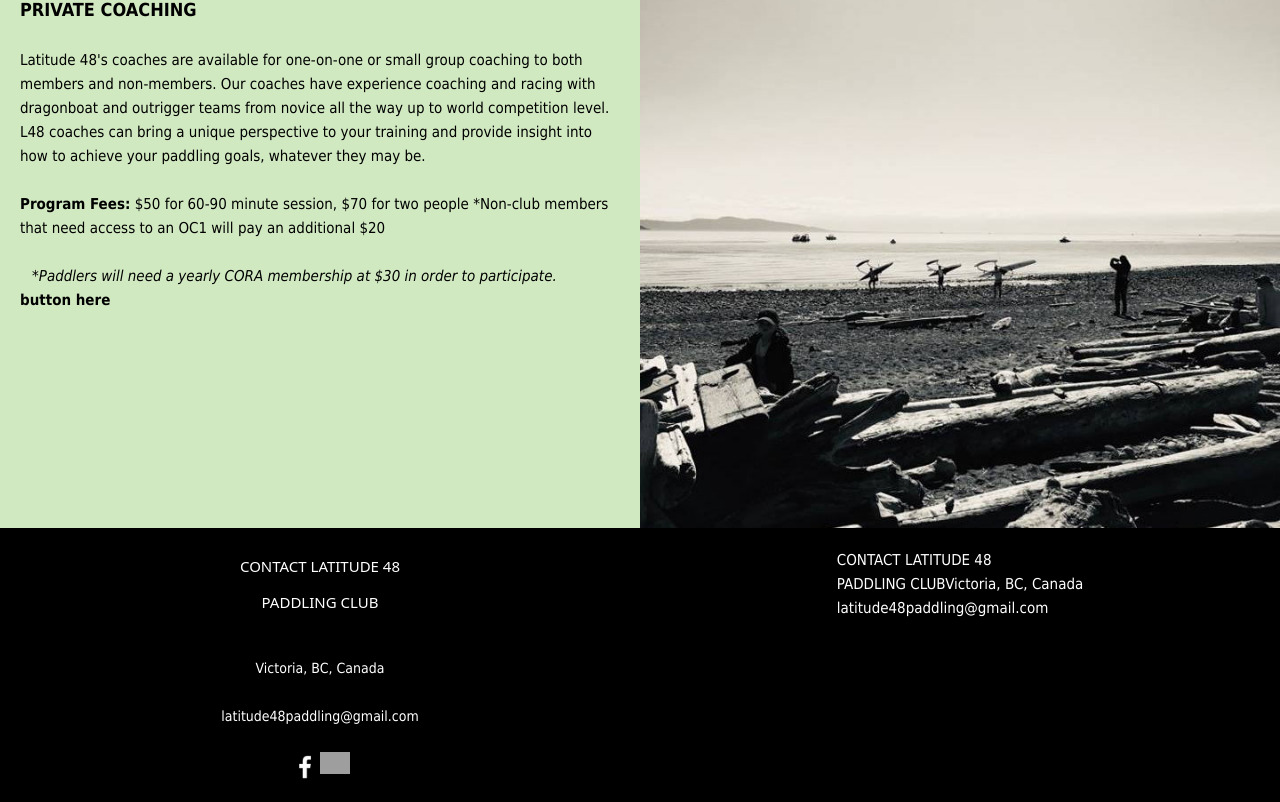
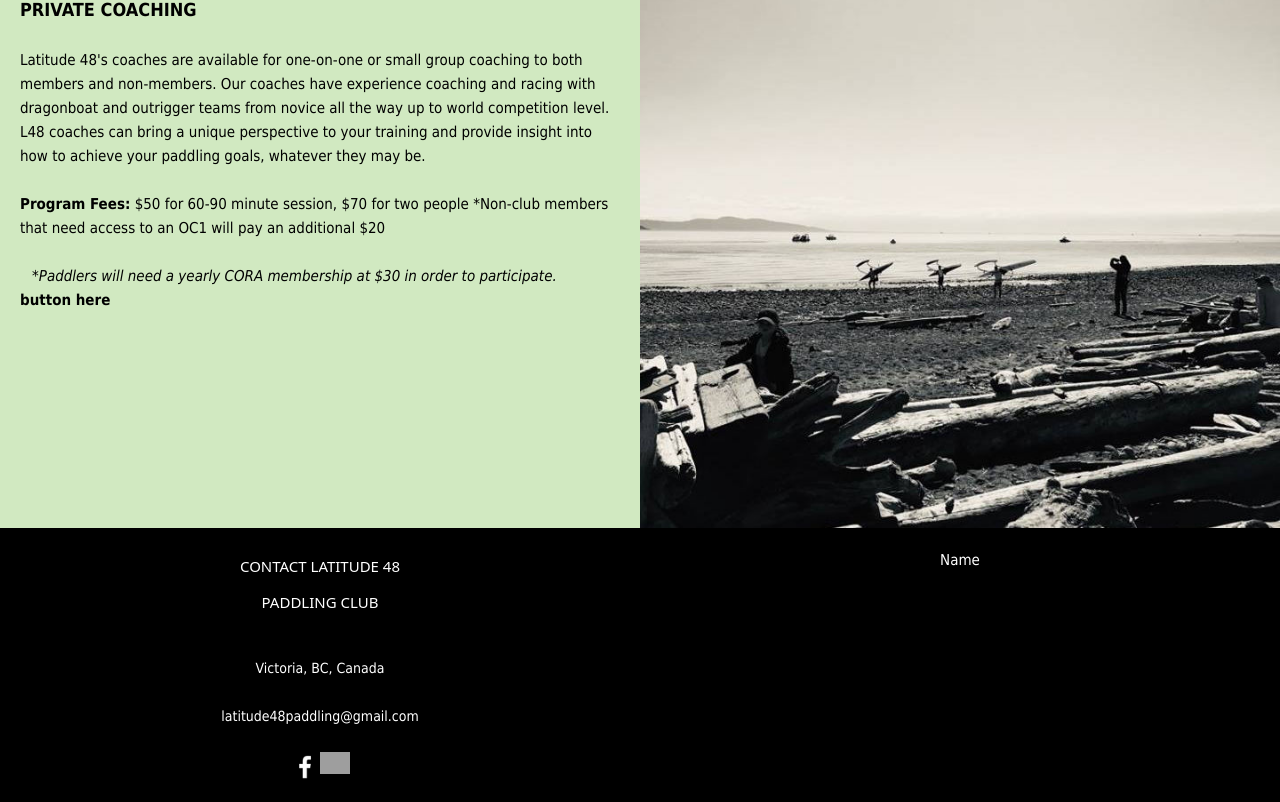
Before and after one commit to Megan-Lowe/L48-web-app, a Next.js app: page / in a window 1280 px wide. Shown: the part 3288-4090 px from the top of the page. Built offline with nearby package versions, Linux system fonts and the light colour scheme; grey boxes are pictures that could not be loaded.

Commit message:
Contact Form Partial added to Grid

```diff
--- /dev/null
+++ b/src/components/partial/ContactFormPartial/ContactFormPartial.tsx
@@ -0,0 +1,12 @@
+import Text from "#components/base/Text";
+import Link from "next/link";
+
+export default function ContactFormPartial() {
+  return (
+    <>
+      <div>
+        <Text>Name</Text>
+      </div>
+    </>
+  );
+}
--- /dev/null
+++ b/src/components/partial/ContactFormPartial/index.ts
@@ -0,0 +1 @@
+export { default } from "./ContactFormPartial";
--- a/src/components/partial/ContactGridPartial/ContactGridPartial.tsx
+++ b/src/components/partial/ContactGridPartial/ContactGridPartial.tsx
@@ -1,6 +1,7 @@
 import Text from "#components/base/Text";
 import Link from "next/link";
 import Image from "next/image";
+import ContactFormPartial from "../ContactFormPartial";
 
 export default function ContactGridPartial() {
   return (
@@ -50,14 +51,7 @@ export default function ContactGridPartial() {
         className="mx-auto bg-black p-5 basis-1/2"
         style={{ gridArea: "Input" }}
       >
-        <Text colour="white" text="2xl">
-          CONTACT LATITUDE 48 <br /> PADDLING CLUB
-        </Text>
-        <Text>
-          Victoria, BC, Canada
-          <br />
-          latitude48paddling@gmail.com
-        </Text>
+        <ContactFormPartial />
       </div>
     </>
   );
```
